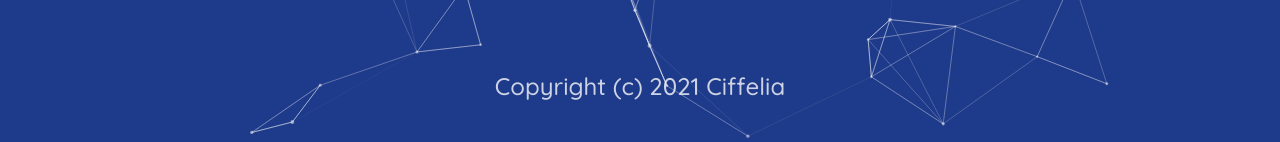
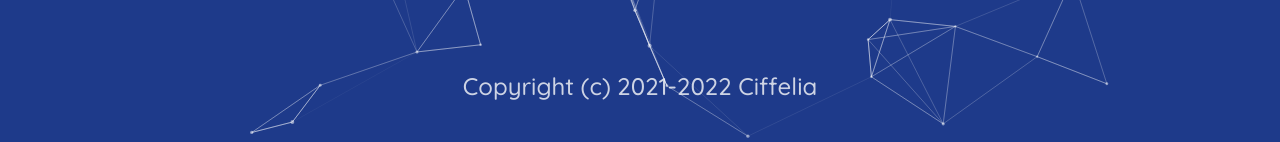
Before and after one commit to ciffelia/blog.ciffelia.com, a Next.js app: page / in a window 1280 px wide. Shown: the part 658-800 px from the top of the page. Built offline with nearby package versions, Linux system fonts and the light colour scheme.

Commit message:
Update copyright

```diff
--- a/src/components/app/footer/Footer.tsx
+++ b/src/components/app/footer/Footer.tsx
@@ -8,7 +8,7 @@ const Footer: React.FC = () => (
   <footer
     className={`p-10 text-center ${quicksand.className} text-2xl text-gray-50 opacity-80`}
   >
-    <p>Copyright (c) 2021 Ciffelia</p>
+    <p>Copyright (c) 2021-2022 Ciffelia</p>
   </footer>
 );
 
```
